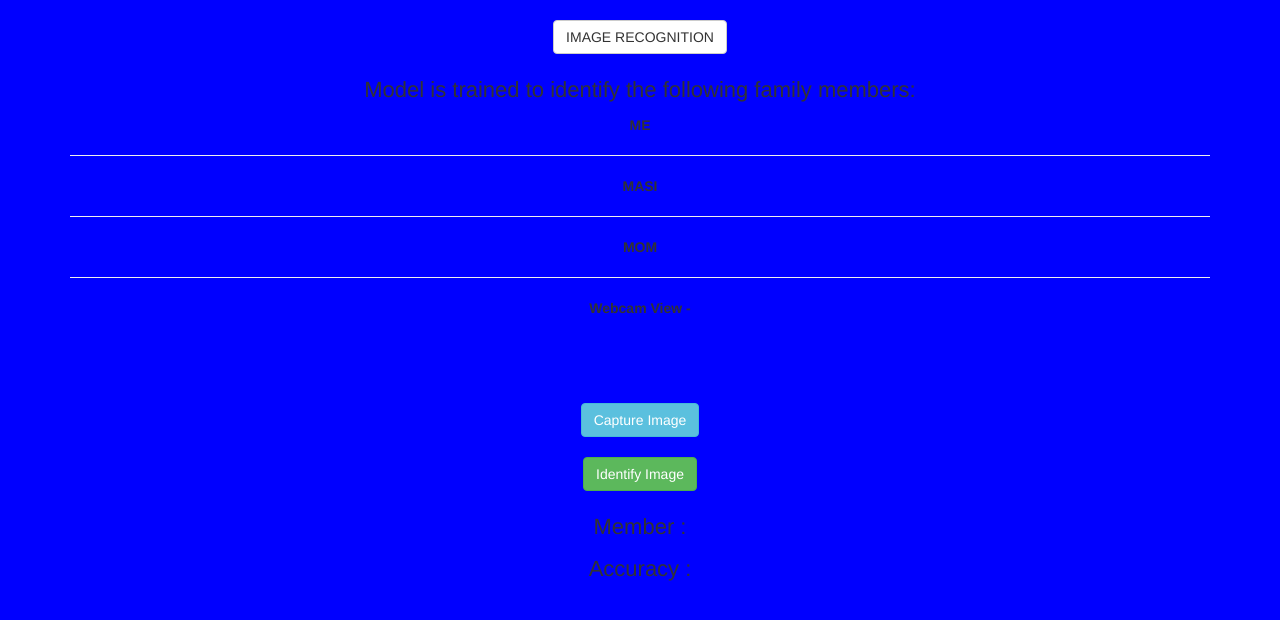
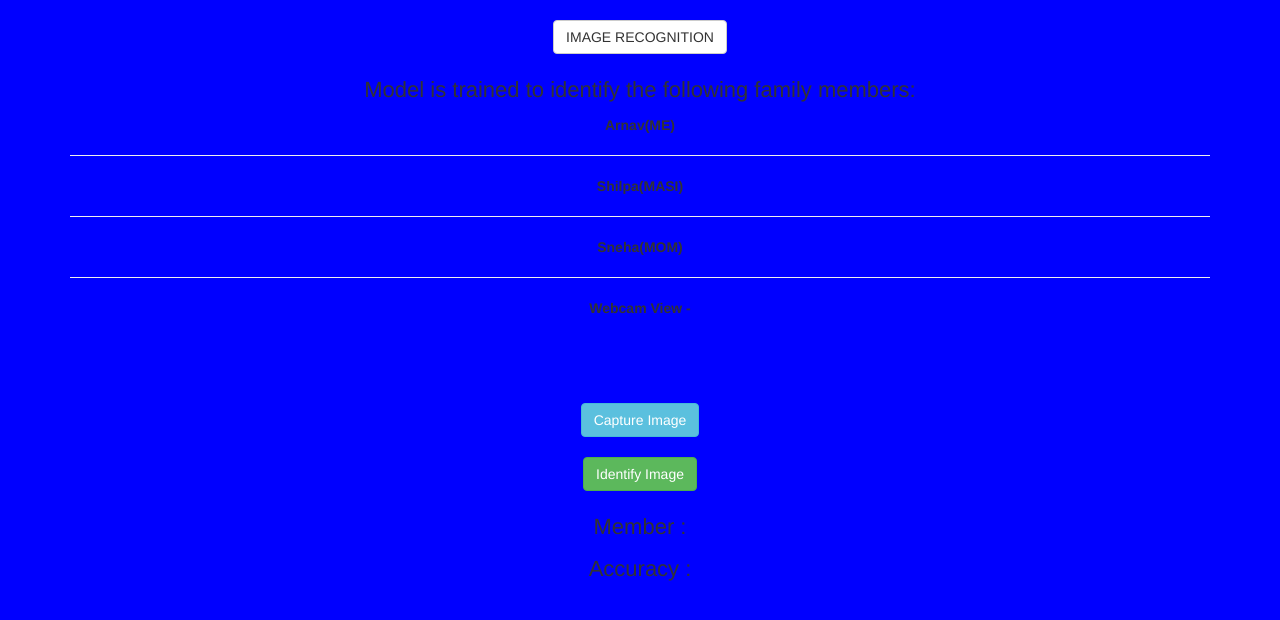
Before and after one commit to Arnav-KumarR/family-member-recognition-C105-Final, a plain HTML site: page index.html in a window 1280 px wide. Drawn offline with nearby package versions, Linux system fonts and the light colour scheme; a script that the page names is missing.

Commit message:
Update index.html

```diff
--- a/index.html
+++ b/index.html
@@ -23,11 +23,11 @@
       <p style="font-size: 22px;">Model is trained to identify the following family members: </p>
 
       <b class="name_of_objects">
-        ME
+        Arnav(ME)
         <hr>
-        MASI
+        Shilpa(MASI)
         <hr>
-        MOM
+        Sneha(MOM)
         <hr>
       </b>
 
```
